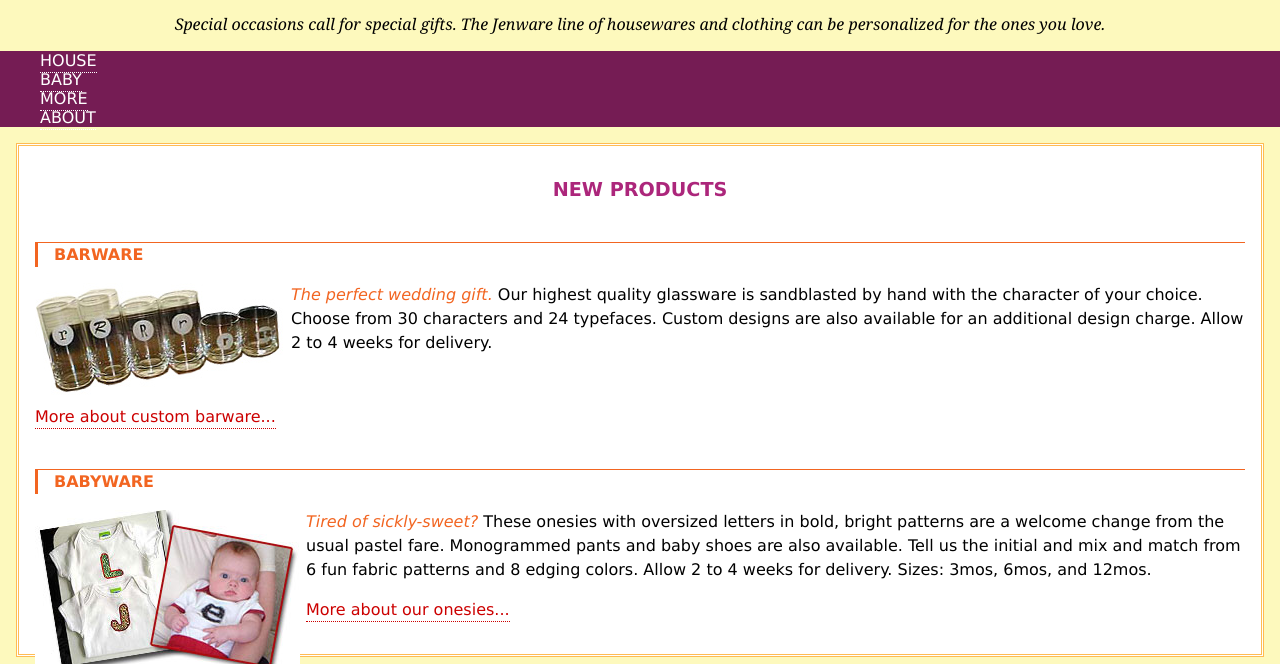
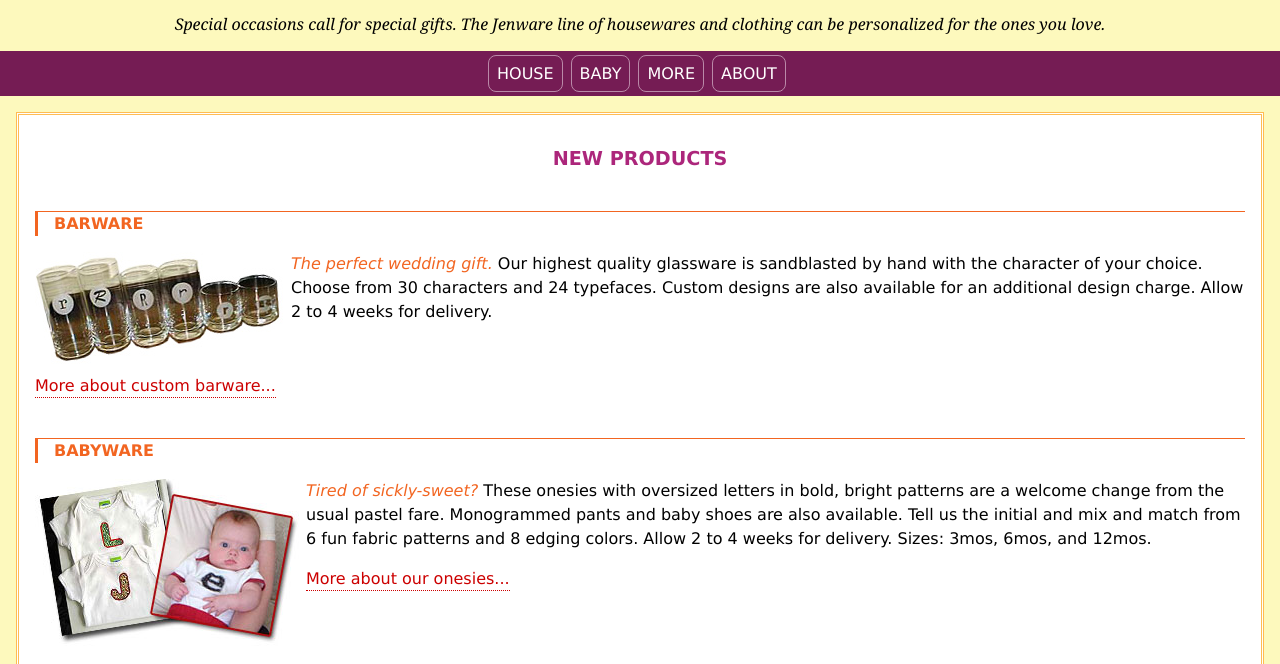
Before and after one commit to rbohny93/learning-web-design, a plain HTML site: page LWD4e_materials/LWD4e_chapter15/jenware_ch15.html in a window 1280 px wide. Shown: the part 136-800 px from the top of the page. Drawn offline with Linux system fonts and the light colour scheme.

Commit message:
Exercise 15-2

```diff
--- a/LWD4e_materials/LWD4e_chapter15/jenware_ch15.html
+++ b/LWD4e_materials/LWD4e_chapter15/jenware_ch15.html
@@ -71,13 +71,19 @@ a:active {
 /* styles for navigation */
 #nav {
 	background-color: #751c54;
+ overflow: hidden;
+ width: 100%;
 }
 #nav ul {
-	list-style:none;
+	list-style-type:none;
+  padding: 0;
+  margin: 0 auto;
+  width: 19.5em;
 }
 #nav ul li {
 	font-weight: normal;
     text-transform: uppercase;
+    float: left;
 }
 #nav ul a:link {
     color: #fff;
@@ -86,13 +92,23 @@ a:active {
     color: #fff;
   }
 #nav ul a:focus {
-	color:#FC6
+	color:#FC6;
+  border-color: #fff;
+
 }
 #nav ul a:hover {
     color: #fc6;
+    border-color: #fff;
   }
 #nav ul a:active {
 	color:#F00;
+}
+#nav ul li a{
+  display:block;
+  padding: .5em;
+  border: 1px solid #ba89a8;
+  border-radius: .5em;
+  margin: .25em;
 }
 
 /* styles for the products section */
@@ -126,6 +142,10 @@ a:active {
 }
 #products .more{
   clear:left;
+}
+#products{
+  clear: both;
+  overflow: hidden;
 }
 
 /* styles for the testimonials box */
```
